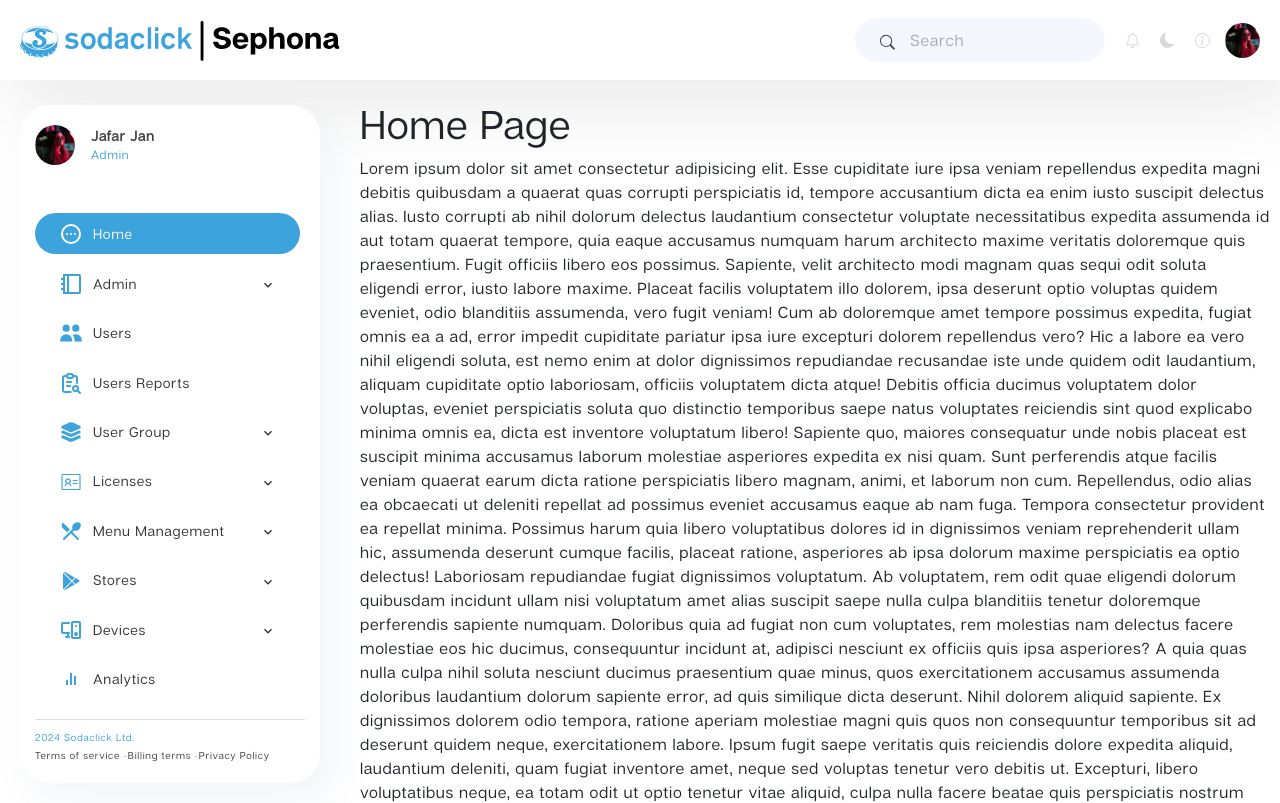
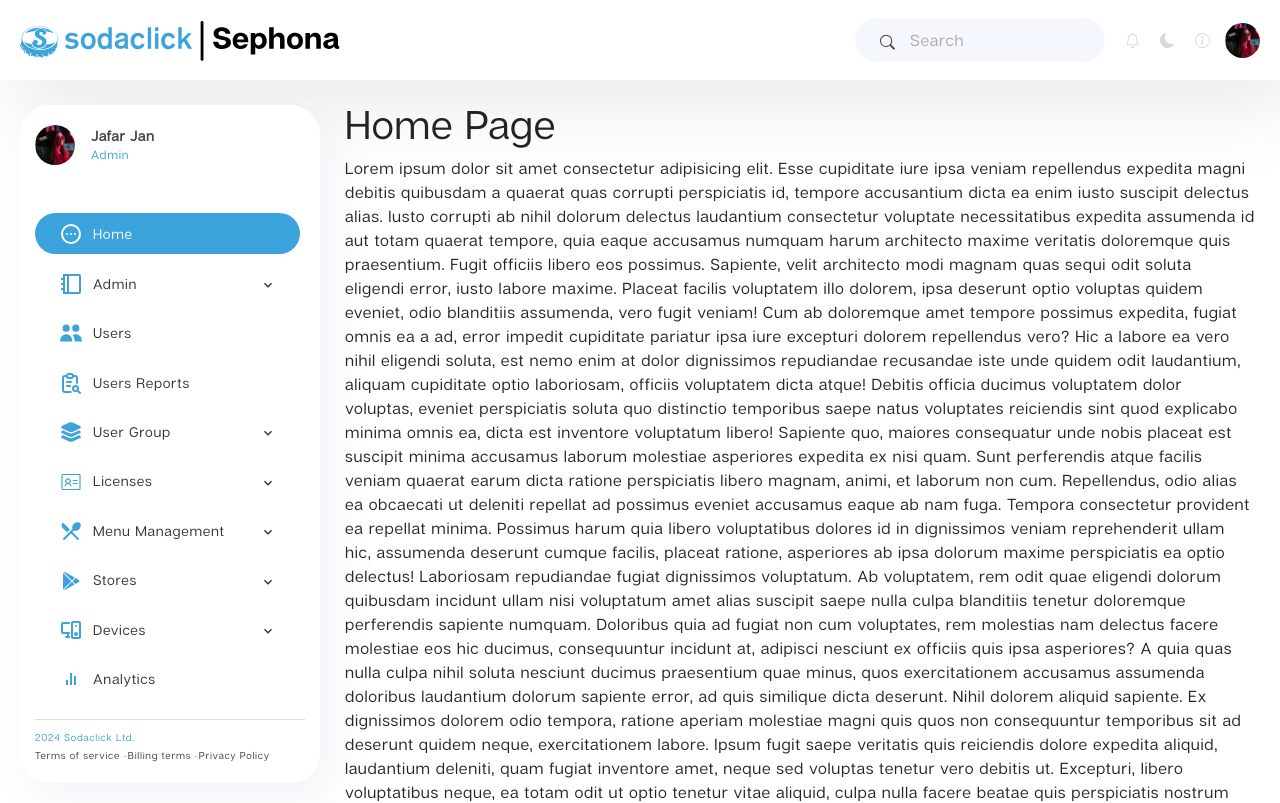
Before and after one commit to zainop01/Kiosk-rebuild, a React (Vite) app: page / in a window 1280 px wide. Shown: the top 803 px of the page. Built offline with nearby package versions, Linux system fonts and the light colour scheme; sample sign-in values are in the browser's storage.

Commit message:
env and exios apply with custom hook

```diff
--- a/src/styles/scss/layout/_dashboard.scss
+++ b/src/styles/scss/layout/_dashboard.scss
@@ -2,8 +2,8 @@
   .content {
     position: absolute;
     top: 95px;
-    left: 350px;
-    padding: 5px 10px;
+    left: 335px;
+    padding: 5px 10px 0px 10px;
     width: calc(100% - 350px);
   }
 
```
